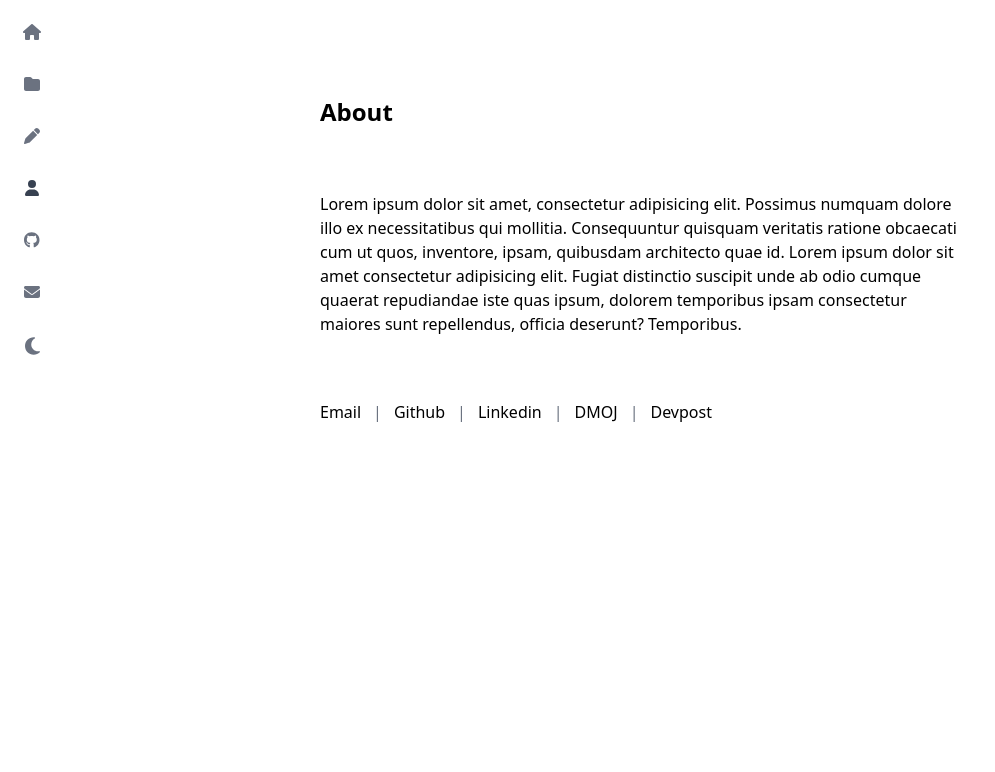
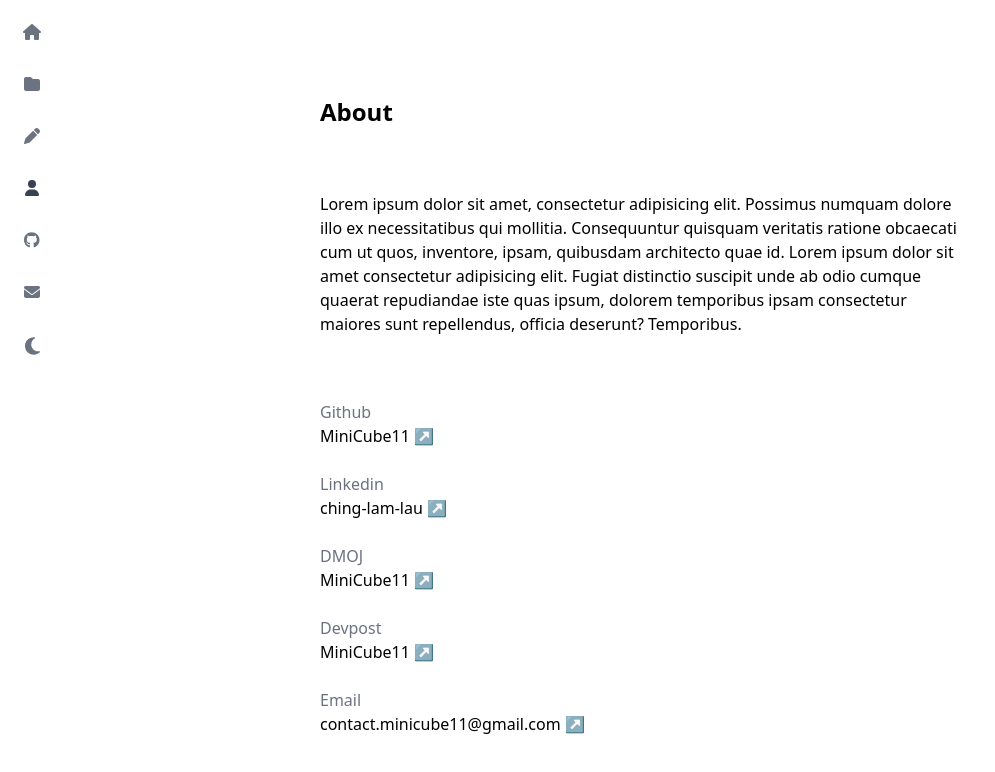
Before and after one commit to MiniCube11/website, a Next.js app: page /about in a window 1280 px wide. Shown: the top 772 px of the page, without its empty margins (0-995 px from the left). Built offline with nearby package versions, Linux system fonts and the light colour scheme.

Commit message:
Update contact link styling on about page

```diff
--- a/app/about/page.tsx
+++ b/app/about/page.tsx
@@ -1,21 +1,18 @@
+import ContactLink from "@/components/About/ContactLink";
 import Link from "next/link";
 
 const About = () => {
     return (
-        <div className="mt-20 mx-auto max-w-2xl p-4 space-y-16">
+        <div className="my-20 mx-auto max-w-2xl p-4 space-y-16">
             <h2>About</h2>
             <p>Lorem ipsum dolor sit amet, consectetur adipisicing elit. Possimus numquam dolore illo ex necessitatibus qui mollitia. Consequuntur quisquam veritatis ratione obcaecati cum ut quos, inventore, ipsam, quibusdam architecto quae id. Lorem ipsum dolor sit amet consectetur adipisicing elit. Fugiat distinctio suscipit unde ab odio cumque quaerat repudiandae iste quas ipsum, dolorem temporibus ipsam consectetur maiores sunt repellendus, officia deserunt? Temporibus.</p>
 
             <div className="mt-16">
-                <Link href="mailto:contact.minicube11@gmail.com">Email</Link>
-                <span className="mx-3 text-gray-500">|</span>
-                <Link href="https://github.com/MiniCube11">Github</Link>
-                <span className="mx-3 text-gray-500">|</span>
-                <Link href="https://www.linkedin.com/in/ching-lam-lau/">Linkedin</Link>
-                <span className="mx-3 text-gray-500">|</span>
-                <Link href="https://dmoj.ca/user/MiniCube11">DMOJ</Link>
-                <span className="mx-3 text-gray-500">|</span>
-                <Link href="https://devpost.com/MiniCube11">Devpost</Link>
+                <ContactLink website="Github" handle="MiniCube11" link="https://github.com/MiniCube11"/>
+                <ContactLink website="Linkedin" handle="ching-lam-lau" link="https://www.linkedin.com/in/ching-lam-lau/"/>
+                <ContactLink website="DMOJ" handle="MiniCube11" link="https://dmoj.ca/user/MiniCube11"/>
+                <ContactLink website="Devpost" handle="MiniCube11" link="https://devpost.com/MiniCube11"/>
+                <ContactLink website="Email" handle="contact.minicube11@gmail.com" link="mailto:contact.minicube11@gmail.com"/>
             </div>
         </div>
     )
--- /dev/null
+++ b/components/About/ContactLink.tsx
@@ -0,0 +1,12 @@
+import Link from "next/link";
+
+const ContactLink = ({ website = "", handle = "", link = "" }) => {
+    return (
+        <div className="mb-6">
+            <p className="text-gray-500 dark:text-gray-400">{website}</p>
+            <Link href={link} target="_blank" rel="noopener noreferrer">{handle} ↗</Link>
+        </div>
+    )
+};
+
+export default ContactLink;
```
